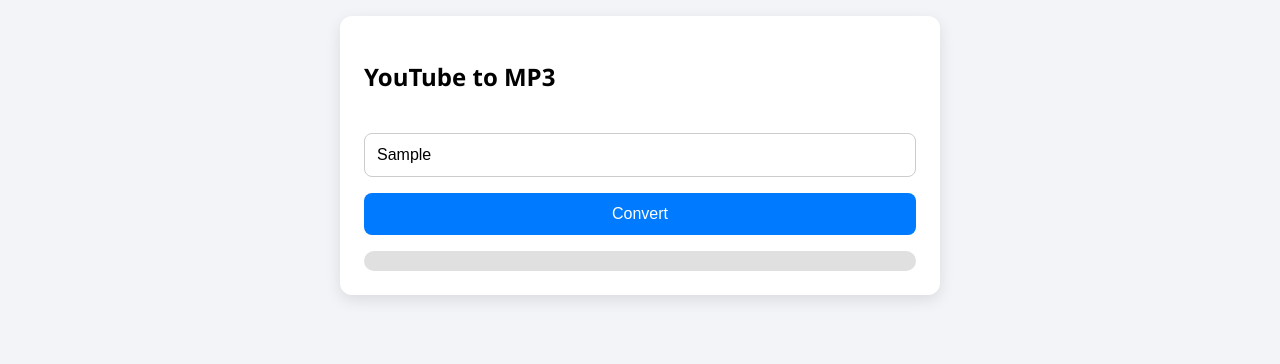
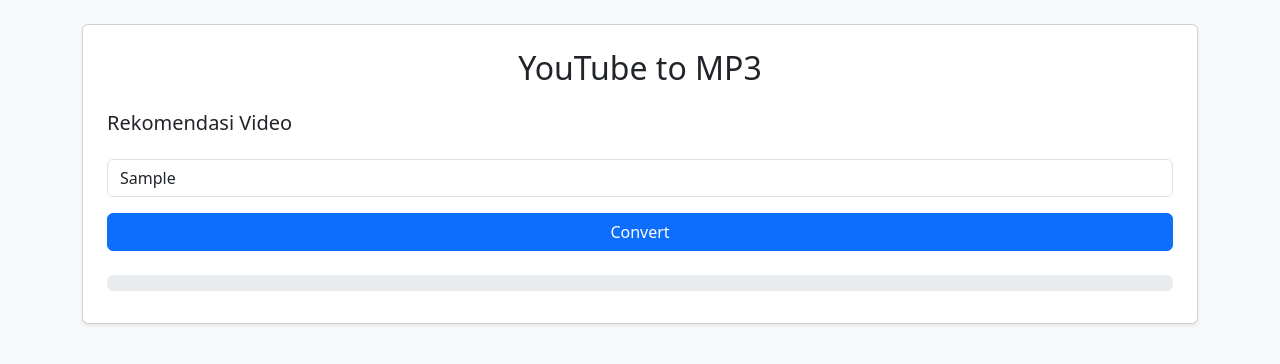
Before and after one commit to edfall1985/YouTube-To-MP-, a website: page public/index.html in a window 1280 px wide. Both pictures are taken after typing "Sample" into the empty fields and a click on the button "Convert". Drawn offline with nearby package versions, Linux system fonts and the light colour scheme; no server answers.

Commit message:
Update index.html

```diff
--- a/public/index.html
+++ b/public/index.html
@@ -1,131 +1,69 @@
+
 <!DOCTYPE html>
 <html lang="en">
 <head>
   <meta charset="UTF-8" />
-  <meta name="viewport" content="width=device-width, initial-scale=1.0"/>
+  <meta name="viewport" content="width=device-width, initial-scale=1">
   <title>YouTube to MP3</title>
+  <link href="https://cdn.jsdelivr.net/npm/bootstrap@5.3.3/dist/css/bootstrap.min.css" rel="stylesheet">
   <style>
-    * { box-sizing: border-box; }
     body {
-      font-family: 'Segoe UI', sans-serif;
-      background: #f2f4f8;
-      margin: 0; padding: 1rem;
-      display: flex; justify-content: center;
+      background-color: #f8f9fa;
     }
-
-    .panel {
-      background: white;
-      border-radius: 12px;
-      padding: 1.5rem;
-      width: 100%;
-      max-width: 600px;
-      box-shadow: 0 5px 15px rgba(0,0,0,0.1);
+    .recommend-thumb {
+      cursor: pointer;
+      display: flex;
+      align-items: center;
+      gap: 0.75rem;
+      margin-bottom: 0.75rem;
     }
-
-    h2 {
-      font-size: 1.5rem;
-      margin-bottom: 1rem;
+    .recommend-thumb img {
+      height: 64px;
+      border-radius: 6px;
+      object-fit: cover;
     }
-
-    #recommend-list {
-      display: flex;
-      flex-direction: column;
-      gap: 0.75rem;
+    .scroll-container {
       max-height: 300px;
       overflow-y: auto;
-      margin-bottom: 1.5rem;
+      padding-right: 5px;
     }
-
-    .thumb {
+    iframe {
+      border-radius: 10px;
       width: 100%;
-      display: flex;
-      align-items: center;
-      cursor: pointer;
-    }
-
-    .thumb img {
-      height: 70px;
-      border-radius: 6px;
-      object-fit: cover;
-      margin-right: 0.75rem;
-    }
-
-    input[type="text"] {
-      width: 100%;
-      padding: 0.75rem;
-      border-radius: 8px;
-      border: 1px solid #ccc;
-      font-size: 1rem;
-      margin-bottom: 1rem;
-    }
-
-    button {
-      width: 100%;
-      background: #007bff;
-      color: white;
-      padding: 0.75rem;
-      font-size: 1rem;
-      border: none;
-      border-radius: 8px;
-      cursor: pointer;
-    }
-
-    button:hover {
-      background: #0056b3;
-    }
-
-    #preview {
-      margin-top: 1rem;
-      display: none;
-    }
-
-    iframe {
-      width: 100%;
-      height: 200px;
-      border-radius: 8px;
-    }
-
-    .progress {
-      margin-top: 1rem;
-      background: #e0e0e0;
-      border-radius: 10px;
-      height: 20px;
-      overflow: hidden;
-      display: none;
-    }
-
-    .progress-bar {
-      height: 100%;
-      background: #28a745;
-      width: 0%;
-      transition: width 0.3s ease;
-    }
-
-    .status-icon {
-      margin-top: 0.5rem;
-      font-size: 1.5rem;
-      text-align: center;
-      display: none;
+      height: 220px;
     }
   </style>
 </head>
 <body>
-  <div class="panel">
-    <h2>YouTube to MP3</h2>
+  <div class="container py-4">
+    <div class="card shadow-sm p-4">
+      <h2 class="mb-4 text-center">YouTube to MP3</h2>
 
-    <!-- === Rekomendasi Video === -->
-    <div id="recommend-list"></div>
+      <!-- Rekomendasi -->
+      <div class="mb-3">
+        <h5>Rekomendasi Video</h5>
+        <div id="recommend-list" class="scroll-container"></div>
+      </div>
 
-    <!-- === Input & Button === -->
-    <input id="url" type="text" placeholder="Paste YouTube URL here..." />
-    <button onclick="startDownload()">Convert</button>
+      <!-- Input & Button -->
+      <div class="mb-3">
+        <input id="url" type="text" class="form-control" placeholder="Paste YouTube URL here..." />
+      </div>
+      <div class="mb-4">
+        <button class="btn btn-primary w-100" onclick="startDownload()">Convert</button>
+      </div>
 
-    <!-- === Preview & Progress === -->
-    <div id="preview">
+      <!-- Preview -->
+      <div id="preview" class="mb-3" style="display: none;">
         <iframe id="yt-player" frameborder="0" allowfullscreen></iframe>
       </div>
-    <div class="progress"><div class="progress-bar" id="progress-bar"></div></div>
-    <div class="status-icon" id="status-icon">✔️</div>
+
+      <!-- Progress Bar -->
+      <div class="progress mb-2" style="display: none;">
+        <div id="progress-bar" class="progress-bar bg-success" role="progressbar" style="width: 0%;"></div>
+      </div>
+      <div class="text-center text-success fs-4" id="status-icon" style="display: none;">✔️</div>
+    </div>
   </div>
 
   <script>
@@ -143,22 +81,27 @@
       const container = document.getElementById('recommend-list');
       const res = await fetch('recommend.json');
       const urls = await res.json();
+      container.innerHTML = '';
 
       for (let url of urls.slice(0, 19)) {
+        try {
           const data = await fetch(`https://noembed.com/embed?url=${url}`).then(r => r.json());
           const div = document.createElement('div');
-        div.className = 'thumb';
+          div.className = 'recommend-thumb';
           div.innerHTML = `
             <img src="${data.thumbnail_url}" alt="${data.title}" />
-          <div style="font-size: 0.9rem;">${data.title}</div>
+            <div class="small">${data.title}</div>
           `;
           div.onclick = () => {
             urlInput.value = url;
             const id = extractYouTubeID(url);
-          ytPlayer.src = `https://www.youtube.com/embed/${id}`;
+            ytPlayer.src = "https://www.youtube.com/embed/" + id;
             previewDiv.style.display = 'block';
           };
           container.appendChild(div);
+        } catch (err) {
+          console.warn("Gagal load data:", url, err);
+        }
       }
     }
 
@@ -174,7 +117,7 @@
       progressBar.style.width = '0%';
       statusIcon.style.display = 'none';
 
-      const eventSource = new EventSource(`/convert?url=${encodeURIComponent(url)}`);
+      const eventSource = new EventSource('/convert?url=' + encodeURIComponent(url));
       eventSource.onmessage = function(event) {
         const data = JSON.parse(event.data);
         if (data.progress) {
@@ -188,7 +131,7 @@
       };
     }
 
-    window.onload = () => loadRecommendations();
+    window.onload = loadRecommendations;
   </script>
 </body>
 </html>
```
Lines whose indentation alone changed are shown as unchanged.
